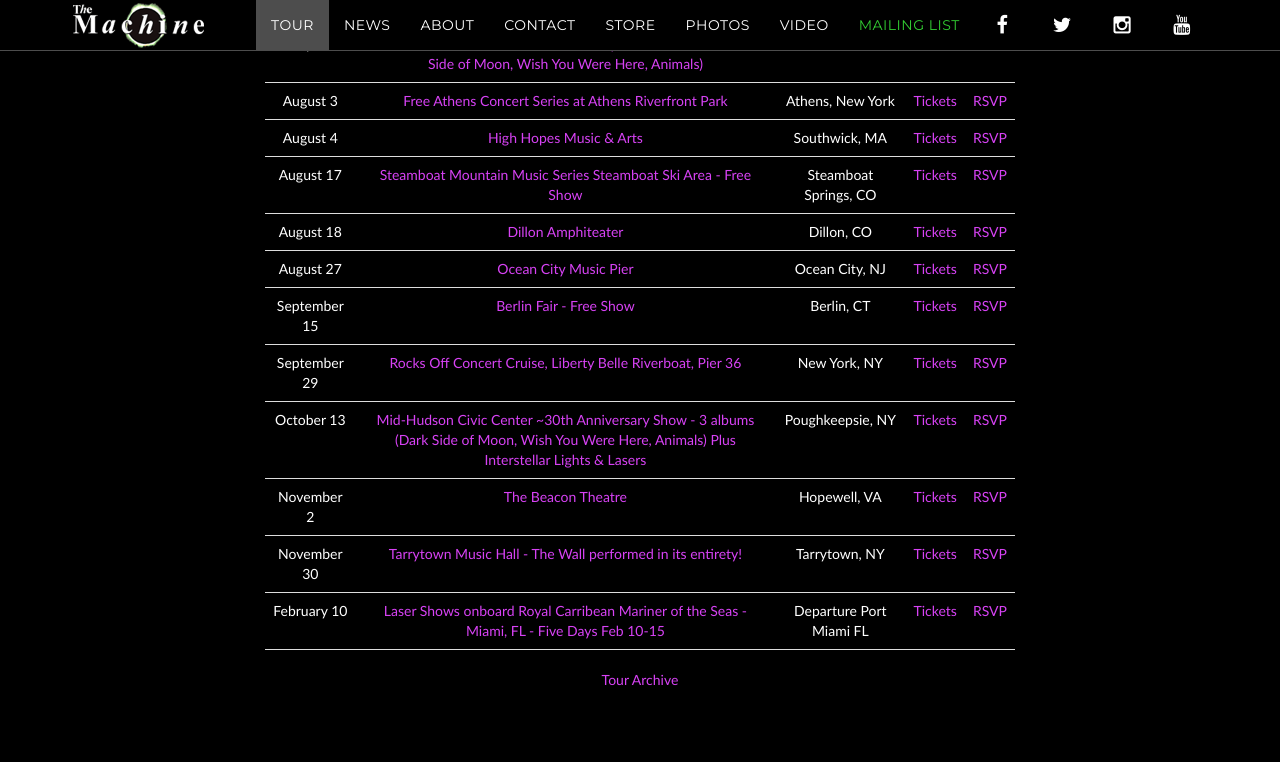
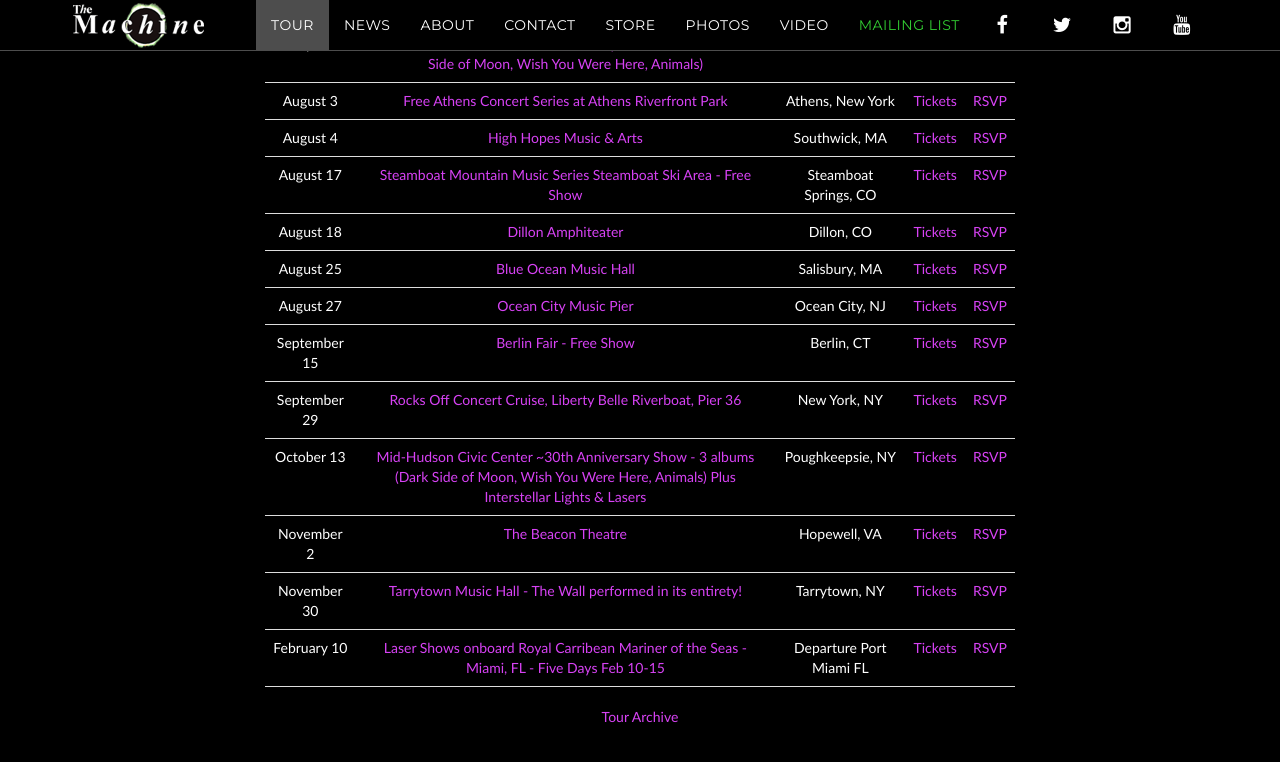
Before and after one commit to machineweb/machineweb.github.io, a Jekyll site: the page built from index.html, in a window 1280 px wide and 900 px high, scrolled down 993 px. Shown: the top 762 px of the window. Built offline with Jekyll 4.4.1, drawn with Linux system fonts in a browser that asks for light colours; comment, search, counter and statistics services are not loaded.

Commit message:
New tour item

```diff
--- a/_data/tour.yml
+++ b/_data/tour.yml
@@ -3497,3 +3497,11 @@
     tickets-url: "http://onthebluecruise.com/"
     rsvp-url: "https://www.facebook.com/events/180242679490272/"
     order: "NaN"
+
+  - date: "August 25 2018"
+    venue: "Blue Ocean Music Hall"
+    venue-url: "http://www.blueoceanhall.com/news/559/74/The-Machine.html"
+    location: "Salisbury, MA"
+    tickets-url: "http://www.blueoceanhall.com/news/559/74/The-Machine.html"
+    rsvp-url: "https://www.facebook.com/events/219536311989386/"
+    order: "1535169600000"
```
